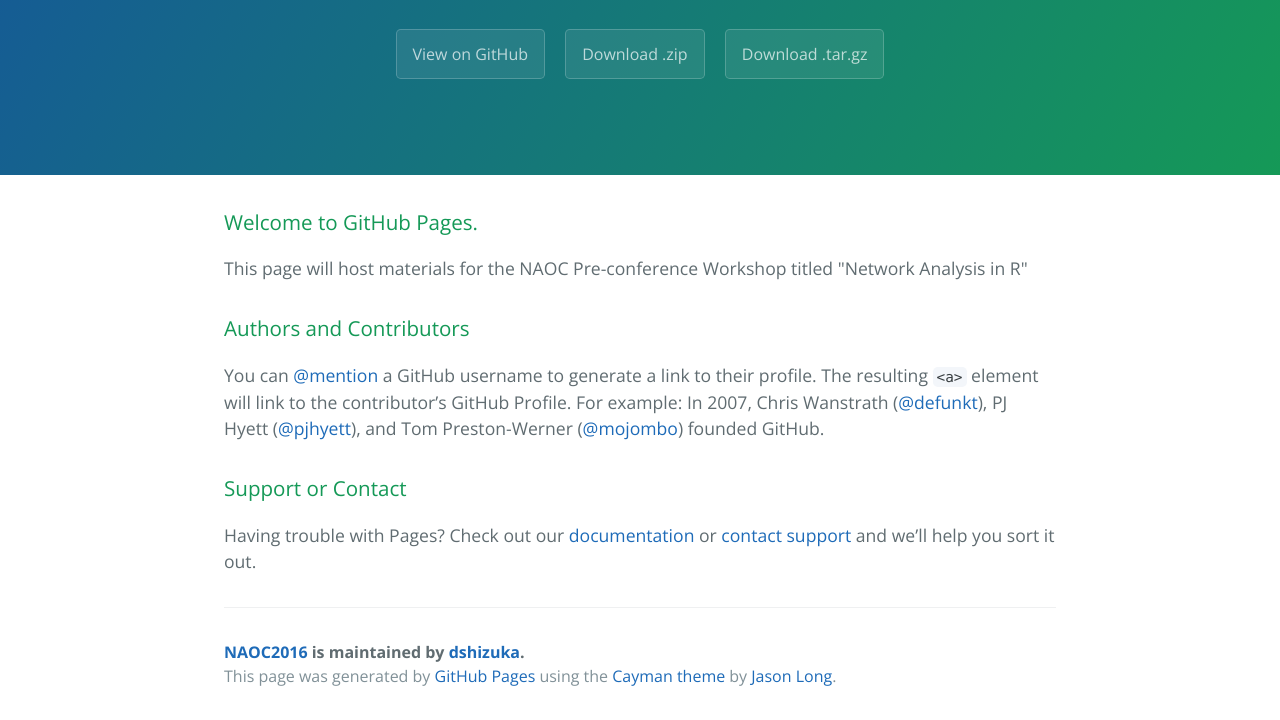
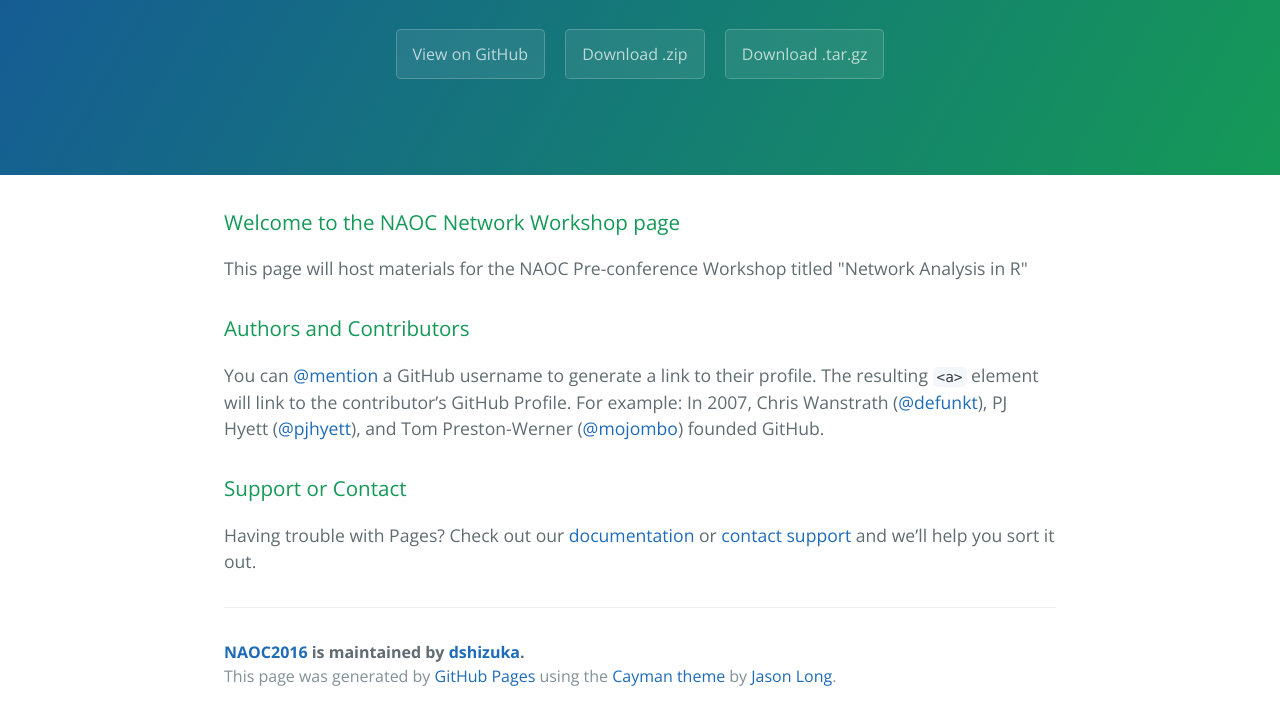
Before and after one commit to anhnguyendepocen/NAOC2016, a plain HTML site: page index.html in a window 1280 px wide. Shown: the part 208-928 px from the top of the page. Drawn offline with nearby package versions, Linux system fonts and the light colour scheme.

Commit message:
Update index.html

```diff
--- a/index.html
+++ b/index.html
@@ -20,7 +20,7 @@
 
     <section class="main-content">
       <h3>
-<a id="welcome-to-github-pages" class="anchor" href="#welcome-to-github-pages" aria-hidden="true"><span aria-hidden="true" class="octicon octicon-link"></span></a>Welcome to GitHub Pages.</h3>
+<a id="welcome-to-github-pages" class="anchor" href="#welcome-to-github-pages" aria-hidden="true"><span aria-hidden="true" class="octicon octicon-link"></span></a>Welcome to the NAOC Network Workshop page</h3>
 
 
 <p>This page will host materials for the NAOC Pre-conference Workshop titled "Network Analysis in R"</p>
```
